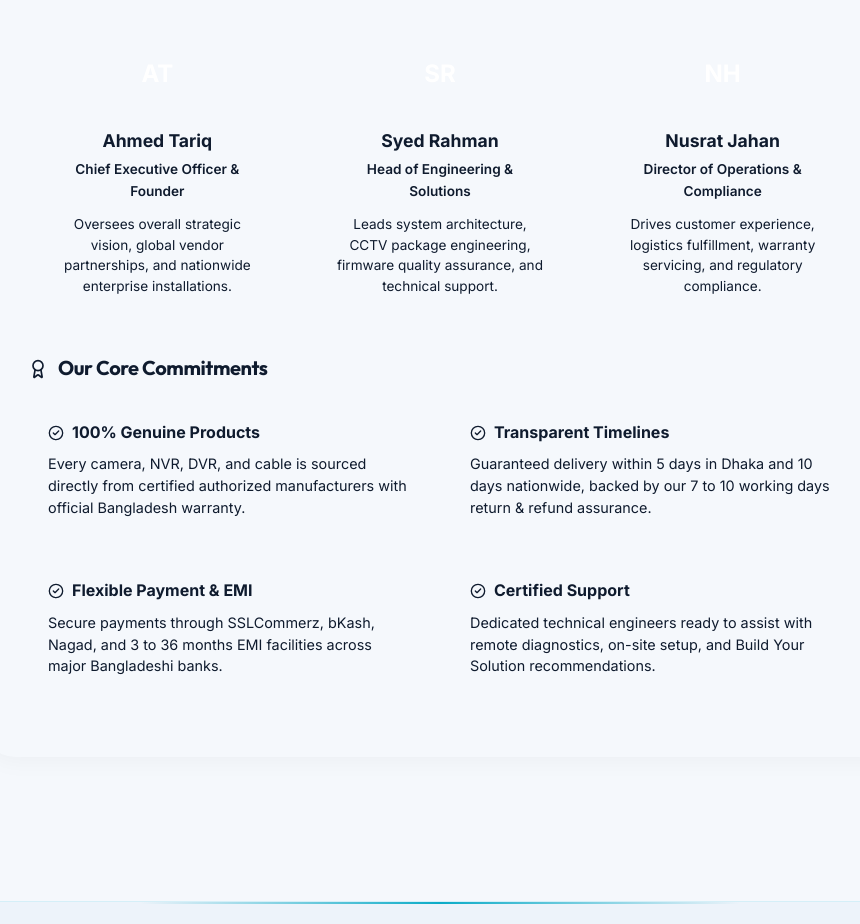
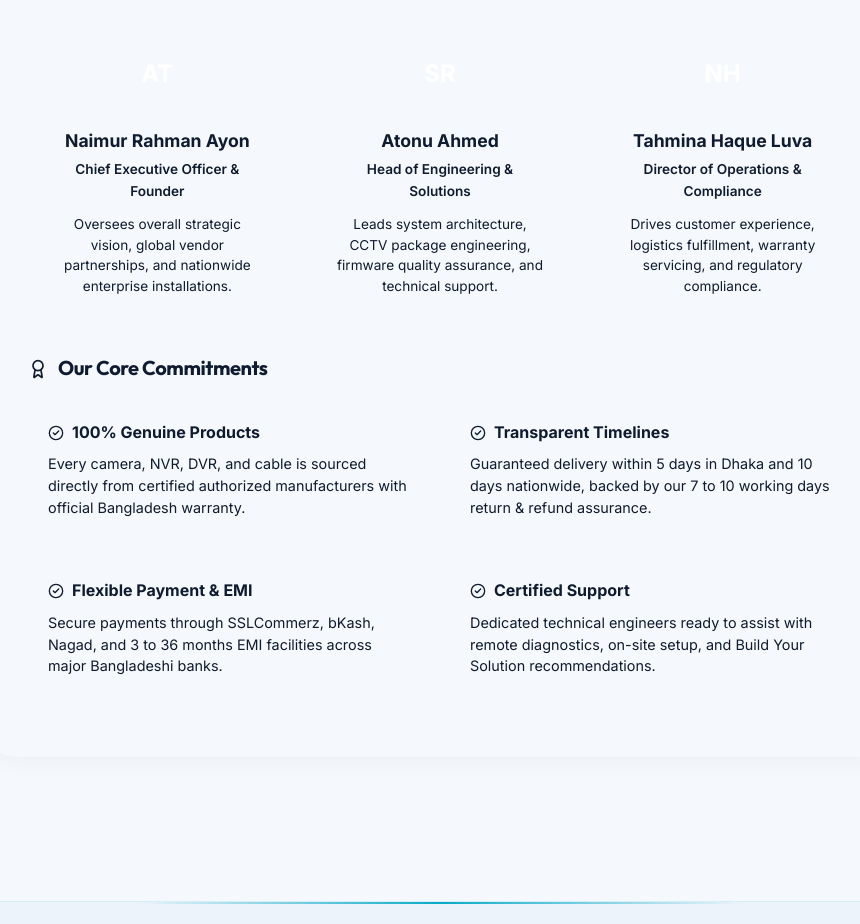
Before and after one commit to atonu/edgetech-web, a Next.js app: page /about in a window 1280 px wide. Shown: the part 800-1724 px from the top of the page, without its empty margins (200-1060 px from the left). Built offline with nearby package versions, Linux system fonts and the light colour scheme; no server answers.

Commit message:
About us changes

```diff
--- a/src/app/about/page.tsx
+++ b/src/app/about/page.tsx
@@ -49,21 +49,21 @@ export default function AboutUsPage() {
             <div className={styles.managementGrid}>
               <div className={styles.managementCard}>
                 <div className={styles.avatar}>AT</div>
-                <div className={styles.personName}>Ahmed Tariq</div>
+                <div className={styles.personName}>Naimur Rahman Ayon</div>
                 <div className={styles.personRole}>Chief Executive Officer & Founder</div>
                 <p className={styles.personBio}>Oversees overall strategic vision, global vendor partnerships, and nationwide enterprise installations.</p>
               </div>
 
               <div className={styles.managementCard}>
                 <div className={styles.avatar}>SR</div>
-                <div className={styles.personName}>Syed Rahman</div>
+                <div className={styles.personName}>Atonu Ahmed</div>
                 <div className={styles.personRole}>Head of Engineering & Solutions</div>
                 <p className={styles.personBio}>Leads system architecture, CCTV package engineering, firmware quality assurance, and technical support.</p>
               </div>
 
               <div className={styles.managementCard}>
                 <div className={styles.avatar}>NH</div>
-                <div className={styles.personName}>Nusrat Jahan</div>
+                <div className={styles.personName}>Tahmina Haque Luva</div>
                 <div className={styles.personRole}>Director of Operations & Compliance</div>
                 <p className={styles.personBio}>Drives customer experience, logistics fulfillment, warranty servicing, and regulatory compliance.</p>
               </div>
```
